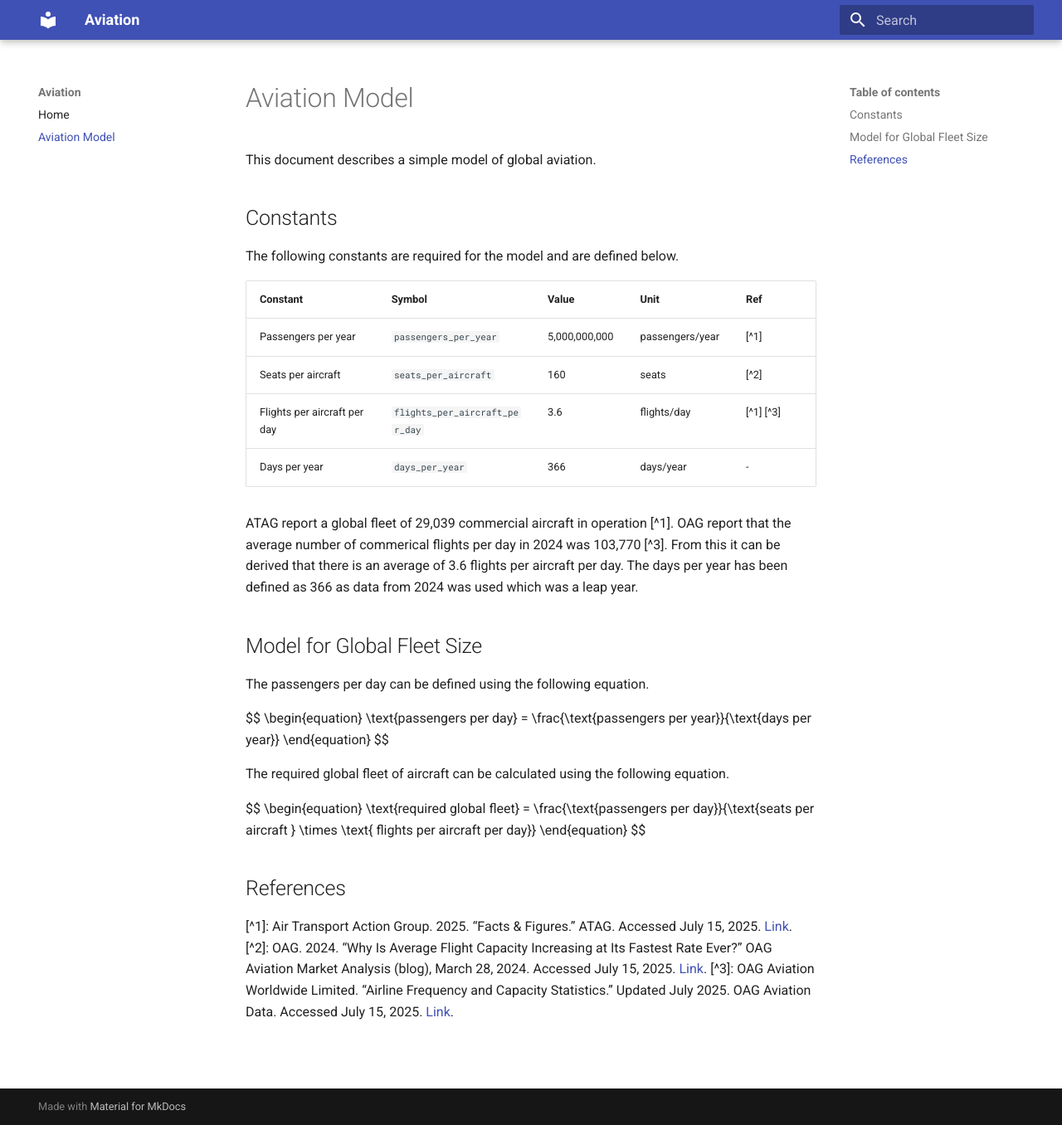
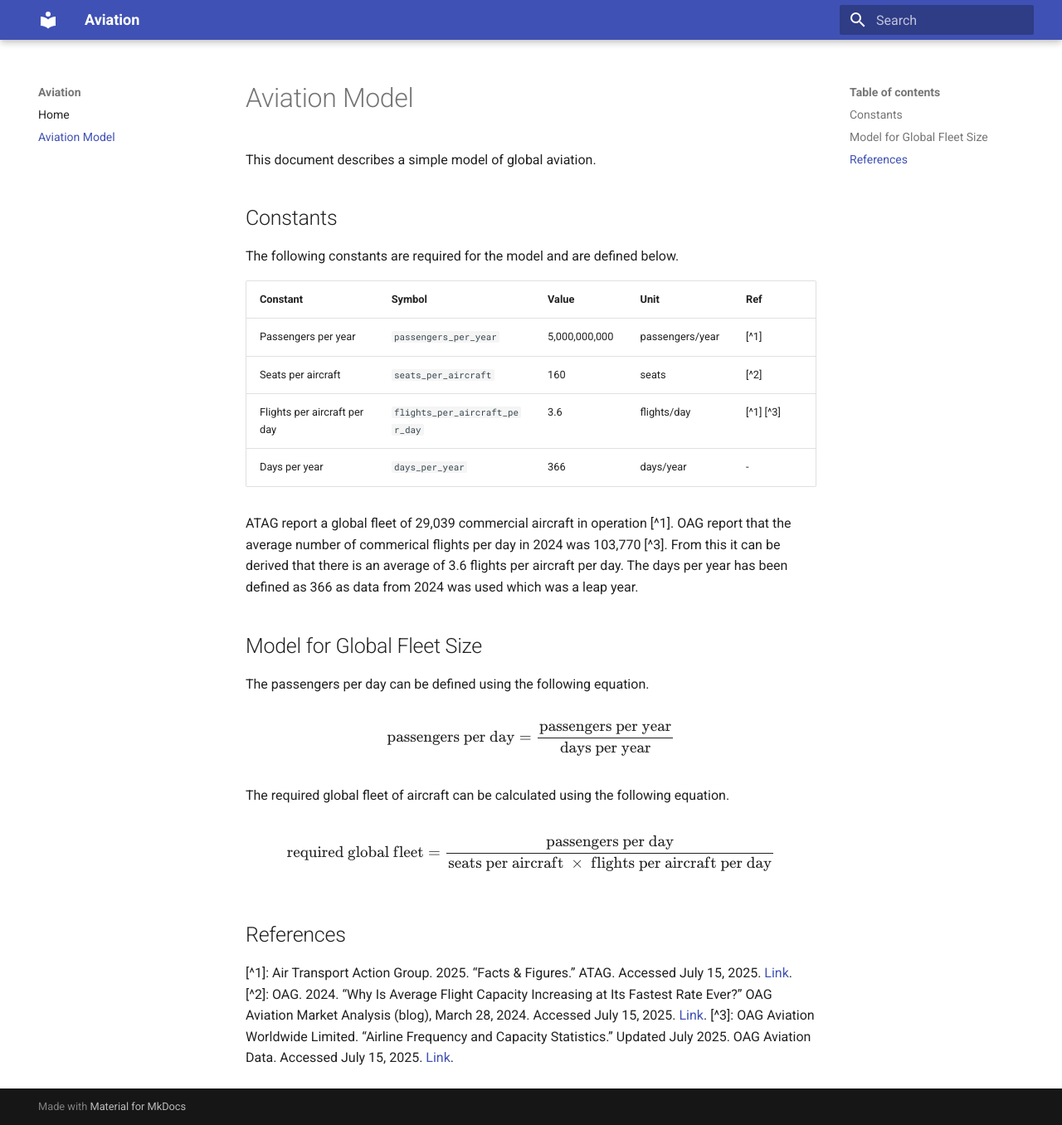
Before and after one commit to danialf64/aviation, an MkDocs documentation site: the page built from docs/aviation.md, in a window 1280 px wide and 1356 px high. Shown: the whole window at 83% size. Built offline with MkDocs 1.6.1 and Material for MkDocs 9.7.7, drawn with Linux system fonts in a browser that asks for light colours; some of the changed lines change nothing that is shown.

Commit message:
Add MathJax to mkdocs.yml

```diff
--- a/mkdocs.yml
+++ b/mkdocs.yml
@@ -1,6 +1,15 @@
 site_name: Aviation
 theme:
   name: material
+
 nav:
   - Home: "index.md"
   - Aviation Model: "aviation.md"
+
+markdown_extensions:
+  - pymdownx.arithmatex:
+      generic: true
+
+extra_javascript:
+  - javascripts/mathjax.js
+  - https://unpkg.com/mathjax@3/es5/tex-mml-chtml.js
```
